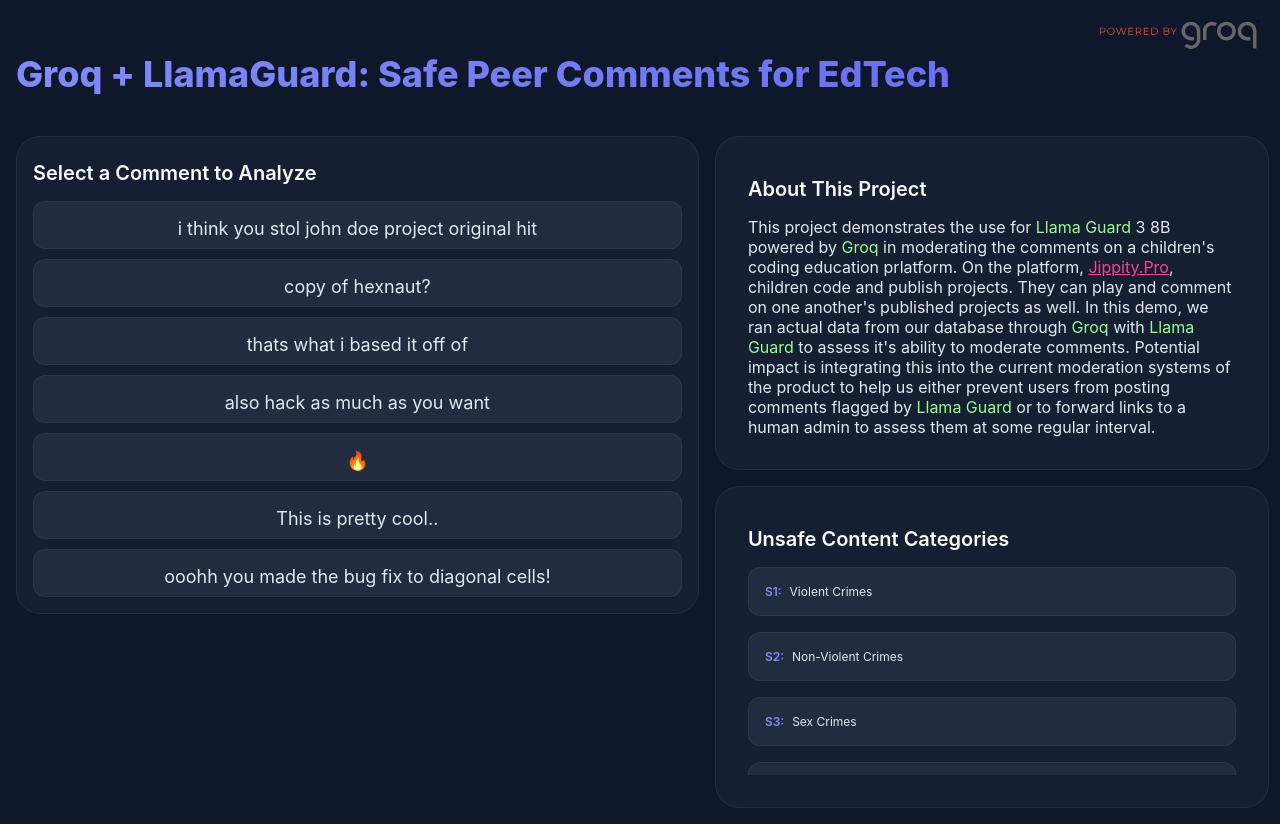
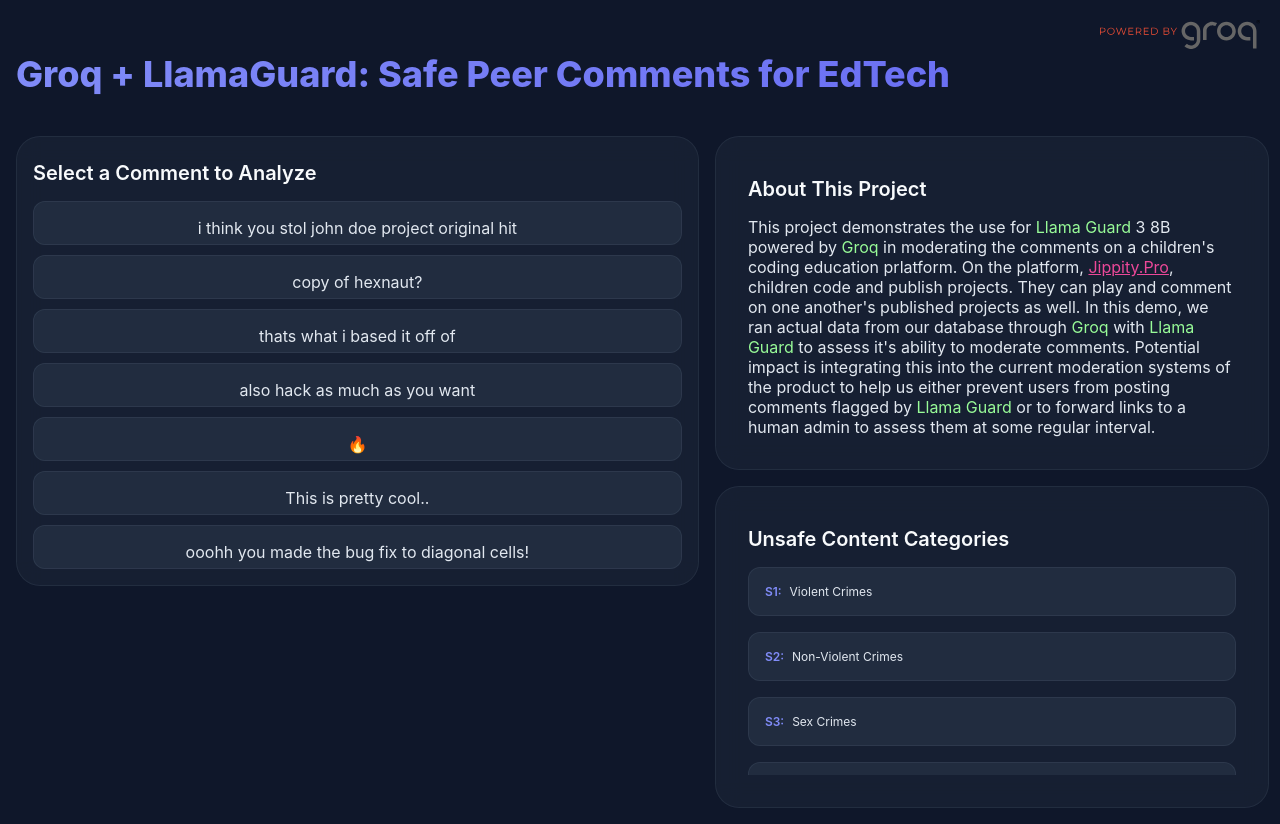
Before and after one commit to kristenmontesano/grok-guard-frontend, a React (Vite) app: page / in a window 1280 px wide. Built offline with nearby package versions, Linux system fonts and the light colour scheme; no server answers; what groq-sdk would draw is missing.

Commit message:
Update index.css

```diff
--- a/src/index.css
+++ b/src/index.css
@@ -66,10 +66,10 @@
   border: 1px solid rgba(148, 163, 184, 0.1);
   cursor: pointer;
   transition: all 0.3s cubic-bezier(0.4, 0, 0.2, 1);
-  font-size: 1.125rem;
+  font-size: 1rem;
   text-align: center;
   width: 100%;
-  height: 6vh;
+  height: 5.5vh;
   box-sizing: border-box;
   position: relative;
   overflow: hidden;
```
